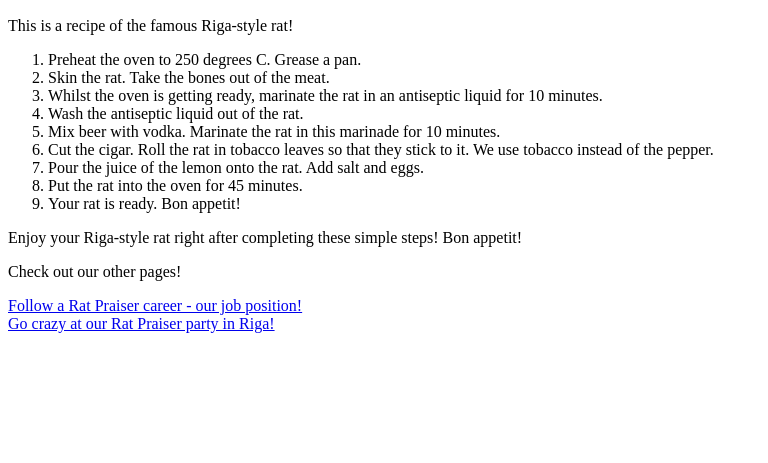
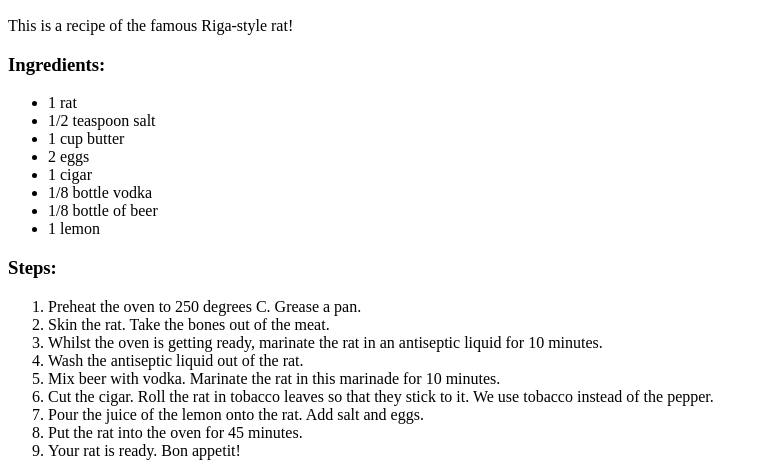
Before and after one commit to yeegor/seo-4, a website: page src/index.html in a window 1280 px wide. Shown: the part 383-846 px from the top of the page, without its empty margins (0-768 px from the left). Before the commit the page ends 800 px from the top, so only its background shows below. Drawn offline with Linux system fonts and the light colour scheme.

Commit message:
Make everything more believable

```diff
--- a/src/index.html
+++ b/src/index.html
@@ -92,6 +92,20 @@
 
     <div>
         <p>This is a recipe of the famous Riga-style rat!</p>
+
+        <h3>Ingredients:</h3>
+        <ul>
+            <li>1 rat</li>
+            <li>1/2 teaspoon salt</li>
+            <li>1 cup butter</li>
+            <li>2 eggs</li>
+            <li>1 cigar</li>
+            <li>1/8 bottle vodka</li>
+            <li>1/8 bottle of beer</li>
+            <li>1 lemon</li>
+        </ul>
+
+        <h3>Steps:</h3>
         <ol>
             <li>Preheat the oven to 250 degrees C. Grease a pan.</li>
             <li>Skin the rat. Take the bones out of the meat.</li>
```
Also changed, not shown: src/rat-praiser-job-opportunity/index.html (+2 -2 lines), src/rat-praiser-party-riga/index.html (+0 -1 lines).
